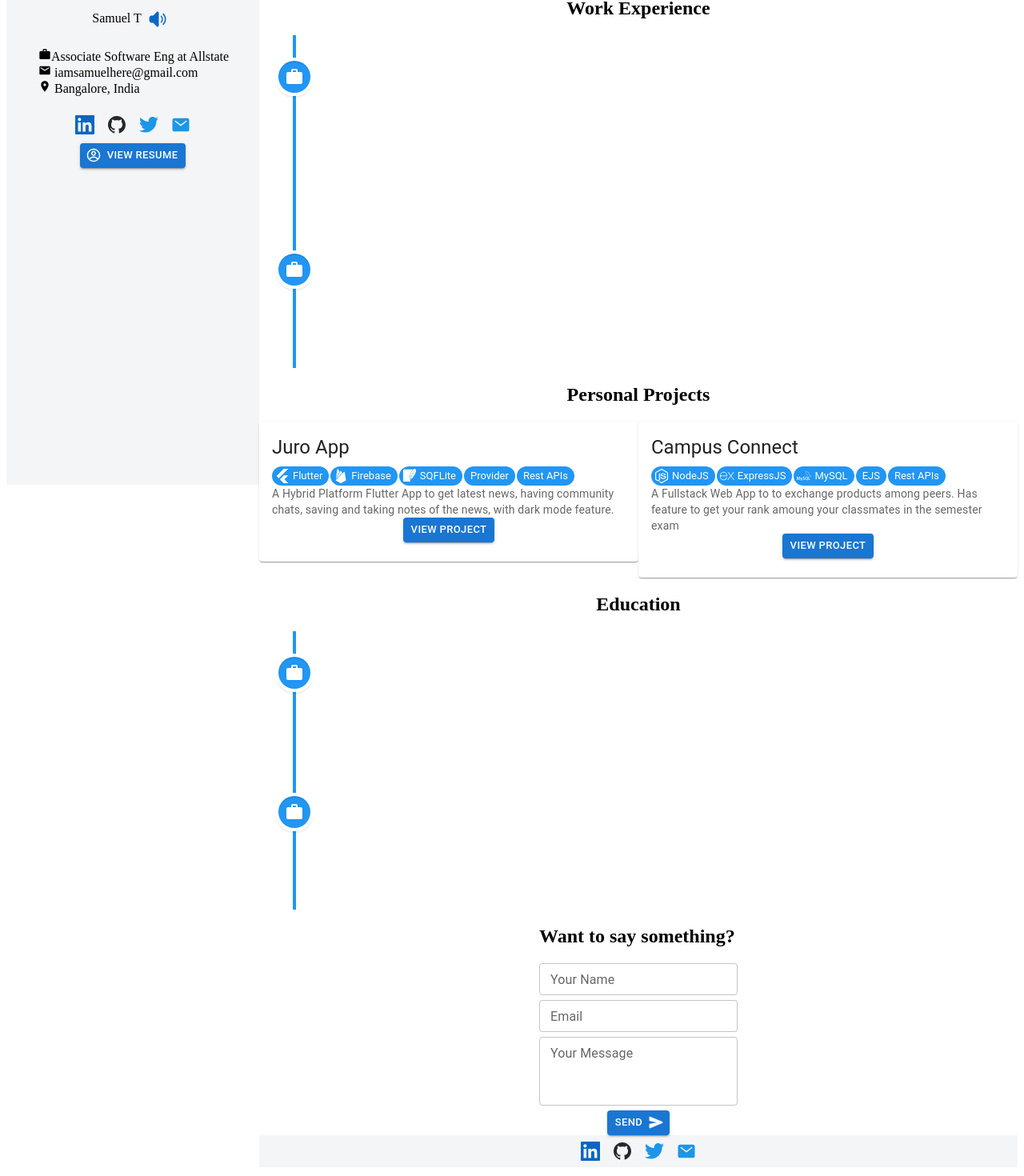
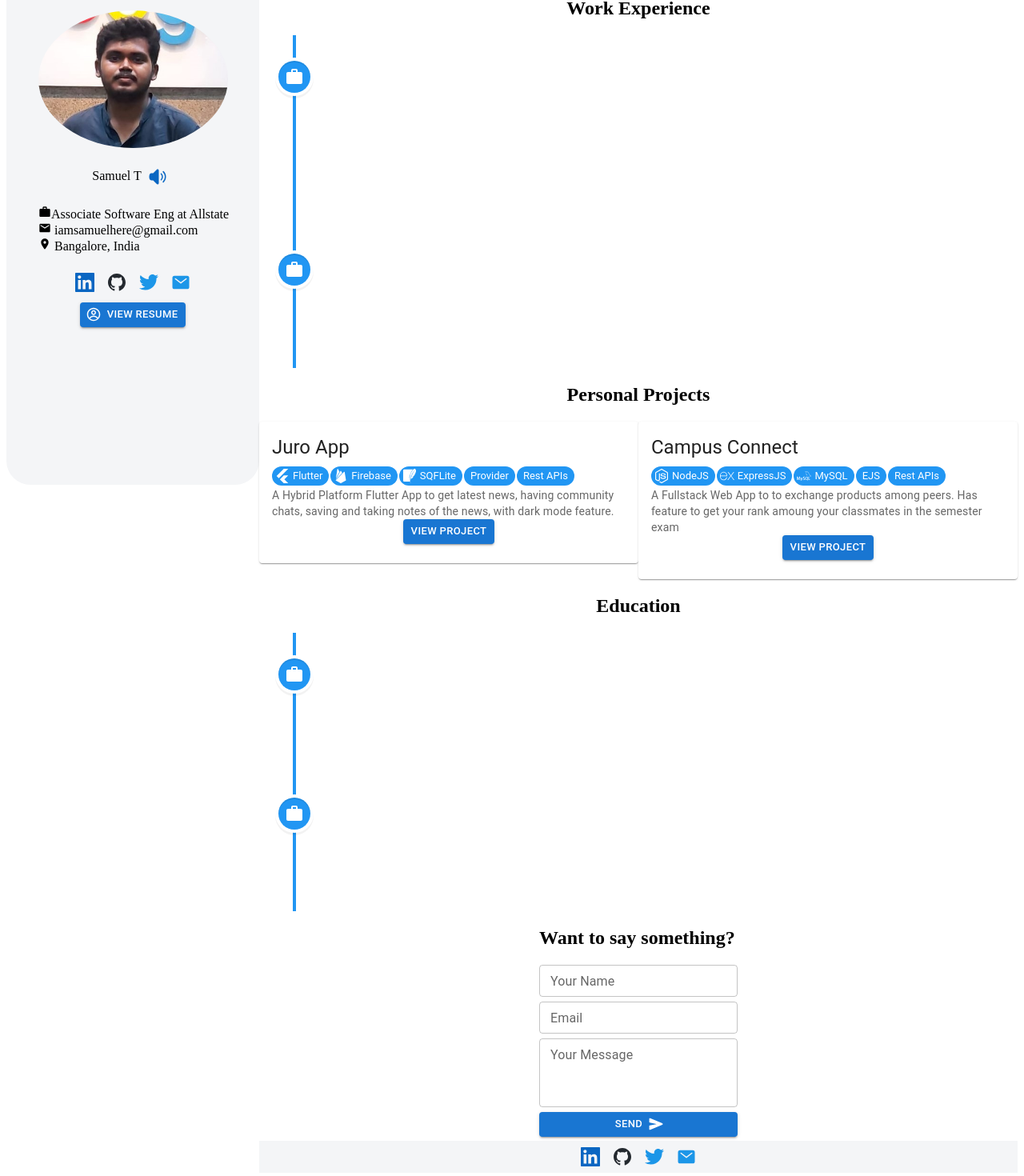
Before and after one commit to iamsamuelhere/portfolio, a React (Create React App) app: page / in a window 1280 px wide. Shown: the part 202-1672 px from the top of the page at 80% size. Built offline with nearby package versions, Linux system fonts and the light colour scheme.

Commit message:
ui-fixes

```diff
--- a/src/components/LeftFeed.jsx
+++ b/src/components/LeftFeed.jsx
@@ -11,8 +11,9 @@ import SocialHandle from './SocialHandle';
 
 const LeftFeed = () => {
     return <Grid item xs={12} md={3}>
-        <div style={{ height: "100vh", backgroundColor: "#F4F5F7" }}>
-            {/* image */}
+        <div style={{ height: "100vh", backgroundColor: "#F4F5F7", display:"flex", alignItems:"center", borderRadius:"30px" }}>
+            <div>
+                {/* image */}
             <div style={{ display: "flex", justifyContent: "center", paddingTop: "10px" }}>
                 <img src={profilePic} style={{ margin: "auto", height: "120%", width: "75%", borderRadius: "50%" }} />
             </div>
@@ -35,6 +36,7 @@ const LeftFeed = () => {
                     View Resume
                 </Button>
             </div>
+            </div>
 
         </div>
     </Grid>
--- a/src/components/RightFeed/ContactForm.jsx
+++ b/src/components/RightFeed/ContactForm.jsx
@@ -1,13 +1,13 @@
 import {TextField, Button} from '@mui/material';
 import { IoSend } from "react-icons/io5";
 const ContactForm = ()=>{
-    return <div style={{display:"flex", justifyContent:"center"}}>
+    return <div style={{display:"flex", justifyContent:"center", marginBottom:"5px"}}>
       <div>
       <h2 >Want to say something?</h2>
       <TextField label="Your Name" variant="outlined" size="small" style={{marginBottom:"6px"}} fullWidth/><br/>
       <TextField label="Email" variant="outlined" size="small"style={{marginBottom:"6px"}} fullWidth/> <br/>
       <TextField label="Your Message" variant="outlined" size="small" style={{marginBottom:"6px"}} multiline rows={3}fullWidth />
-      <div style={{display:"flex",justifyContent:"center"}}><Button variant="contained" endIcon={<IoSend />} size="small">Send</Button></div>
+      <div style={{display:"flex",justifyContent:"center"}}><Button variant="contained" endIcon={<IoSend />} size="small" fullWidth>Send</Button></div>
       </div>
     </div>
 }
--- a/src/components/RightFeed/Projects.jsx
+++ b/src/components/RightFeed/Projects.jsx
@@ -73,10 +73,9 @@ const Project = () => {
                         </Typography>
                         {
                            project.labels.map(item=>{
-                       return <Chip icon={item.icon} label={item.label} onClick={()=>{}} size="small" style={{backgroundColor:"#2196F3", color:"white", marginRight:"2px"}} />
+                       return <Chip icon={item.icon} label={item.label} onClick={()=>{}} size="small" style={{backgroundColor:"#2196F3", color:"white", marginRight:"2px", marginBottom:"2px"}} />
                             })
                         }
-
                         <Typography variant="body2" color="text.secondary">
                             {project.description}
                         </Typography>
--- a/src/components/SocialHandle.jsx
+++ b/src/components/SocialHandle.jsx
@@ -25,7 +25,7 @@ const socialHandleData = [
 ]
 
 const SocialHandle = () => {
-    return <div style={{ textAlign: "center" }}>
+    return <div style={{ textAlign: "center", marginBottom:"5px" }}>
         {
             socialHandleData.map(social => {
                 return <a href={social.url} target="_blank">
```
